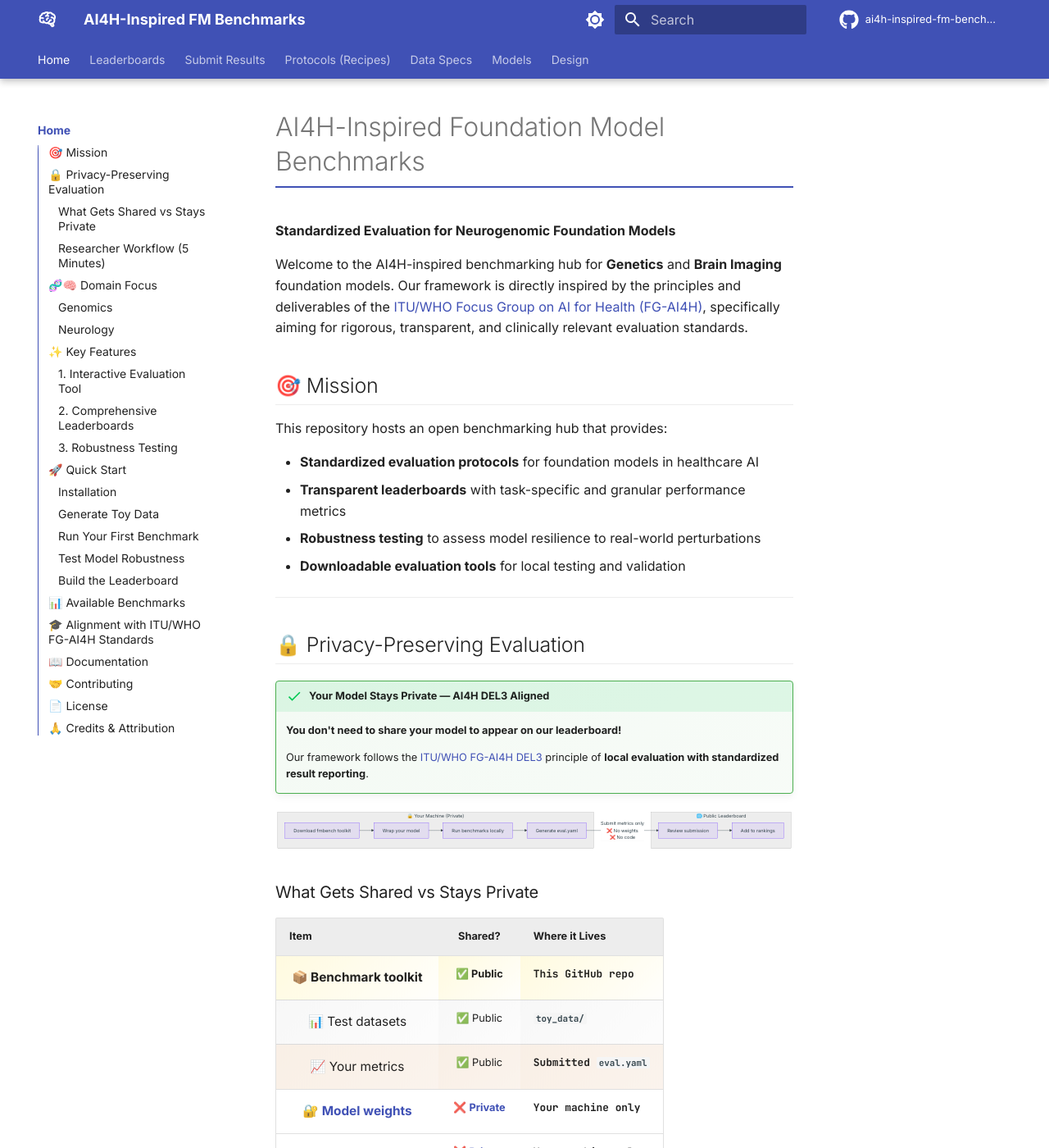
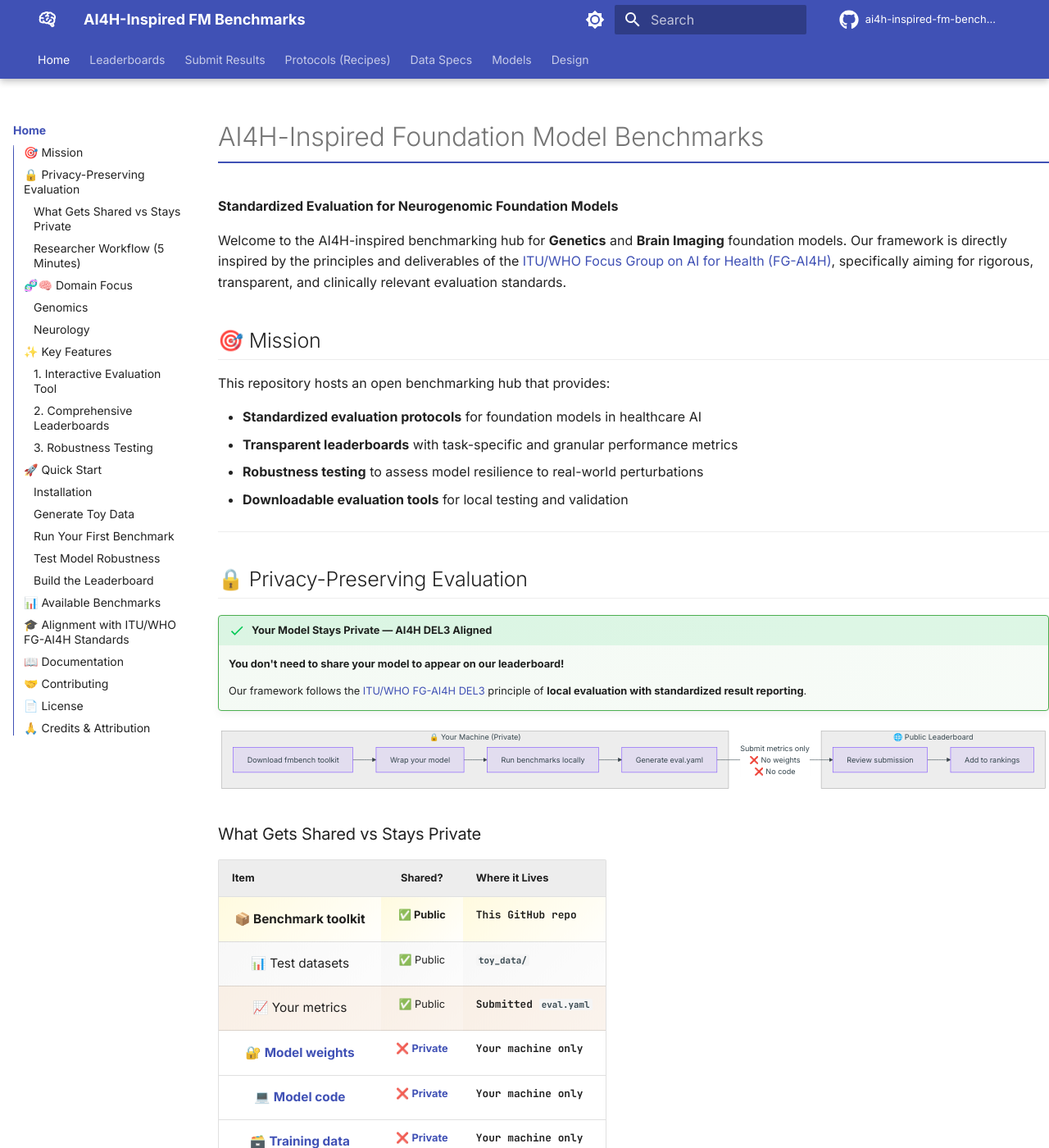
Before and after one commit to allison-eunse/ai4h-inspired-fm-benchmark-hub, an MkDocs documentation site: the page built from docs/index.md, in a window 1280 px wide and 1400 px high. Shown: the whole window at 82% size. Built offline with MkDocs 1.6.1 and Material for MkDocs 9.7.7, drawn with Linux system fonts in a browser that asks for light colours; comment, search, counter and statistics services are not loaded.

Commit message:
Layout: Move TOC to left sidebar, hide right panel, widen content area

```diff
--- a/docs/stylesheets/extra.css
+++ b/docs/stylesheets/extra.css
@@ -1,61 +1,37 @@
 /* Extra CSS for AI4H-Inspired FM Benchmarks Documentation */
 
 /* ============================================
-   LAYOUT: Navigation on RIGHT, Content WIDER
+   LAYOUT: Full-width content (no right TOC)
    ============================================ */
 
-/* Hide the right-side TOC completely (we use tabs for navigation) */
+/* Hide the right-side TOC completely */
 .md-sidebar--secondary {
-    display: none !important;
+    display: none;
 }
 
-/* Move left navigation to right side */
-@media screen and (min-width: 76.25em) {
-    .md-sidebar--primary {
-        left: auto !important;
-        right: 0 !important;
-        order: 2;
-    }
-
-    /* Expand main content to take full width minus nav */
-    .md-content {
-        margin-left: 0 !important;
-        margin-right: 12.1rem;
-        max-width: none;
-    }
-
-    /* Adjust main container */
-    .md-main__inner {
-        flex-direction: row-reverse;
-    }
-
-    /* Make content area wider */
-    .md-content__inner {
-        max-width: 65rem;
-        margin: 0 auto;
-        padding: 0 2rem;
-    }
+/* Make content area take full width */
+.md-content {
+    max-width: 100%;
 }
 
-/* Tablet: Stack normally but hide TOC */
-@media screen and (min-width: 60em) and (max-width: 76.25em) {
+/* Expand content container */
+.md-main__inner {
+    max-width: 100%;
+}
+
+/* Wider content area on large screens */
+@media screen and (min-width: 76.25em) {
     .md-content__inner {
-        max-width: 55rem;
+        max-width: 60rem; /* Wider content */
         margin: 0 auto;
     }
 }
 
-/* Mobile: Full width content */
-@media screen and (max-width: 60em) {
-    .md-content__inner {
-        padding: 0 1rem;
-        max-width: 100%;
+@media screen and (min-width: 60em) {
+    .md-content {
+        margin-left: 0;
     }
 }
-
-/* ============================================
-   END LAYOUT CHANGES
-   ============================================ */
 
 /* Enhance code blocks */
 .highlight {
--- a/mkdocs.yml
+++ b/mkdocs.yml
@@ -32,11 +32,11 @@
     - navigation.top
     - navigation.tracking
     - navigation.instant
-    - navigation.indexes
+    - navigation.expand
+    - toc.integrate    # Move TOC to left sidebar
     - content.code.copy
     - search.suggest
     - search.highlight
-    - toc.integrate  # Integrate TOC into left nav instead of separate right panel
 
   icon:
     repo: fontawesome/brands/github
```
